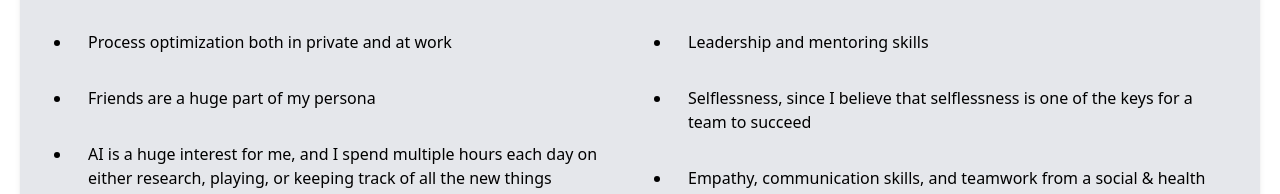
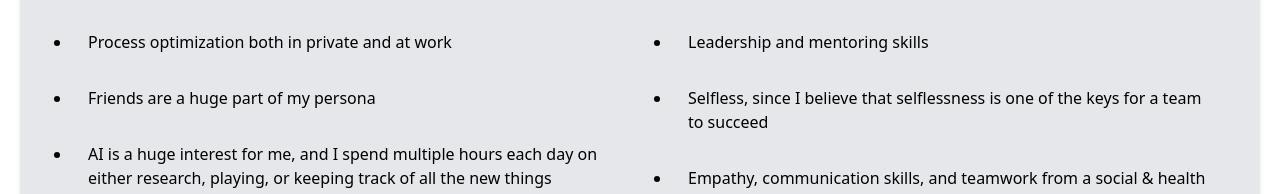
Before and after one commit to Sk0vgaard/my-portfolio, a React (Create React App) app: page / in a window 1280 px wide. Shown: the part 1788-1982 px from the top of the page. Built offline with nearby package versions, Linux system fonts and the light colour scheme; the HTML template or start-up script is replaced by a standard one; what tw-elements would draw is missing.

Commit message:
refactor typo

```diff
--- a/src/components/about.jsx
+++ b/src/components/about.jsx
@@ -90,7 +90,7 @@ const About = () => {
                                 <li>Embracing challenges and self-improvement</li>
                                 <li>Structured and diligent in documentation</li>
                                 <li>Leadership and mentoring skills</li>
-                                <li>Selflessness, since I believe that selflessness is one of the keys for a team to succeed</li>
+                                <li>Selfless, since I believe that selflessness is one of the keys for a team to succeed</li>
                                 <li>Empathy, communication skills, and teamwork from a social & health worker
                                     background
                                 </li>
--- a/src/components/home/home.jsx
+++ b/src/components/home/home.jsx
@@ -51,7 +51,7 @@ const Home = () => {
                         <div className='grid ml-[8px] overflow-hidden'>
                             <p className="text-scroll underline">A Leader</p>
                             <p className="text-scroll underline">Dependable</p>
-                            <p className="text-scroll underline">Selflessness</p>
+                            <p className="text-scroll underline">Selfless</p>
                             <p className="text-scroll underline">A Mentor</p>
                             <p className="text-scroll underline">A Communicator</p>
                             <p className="text-scroll underline">A Leader</p>
```
